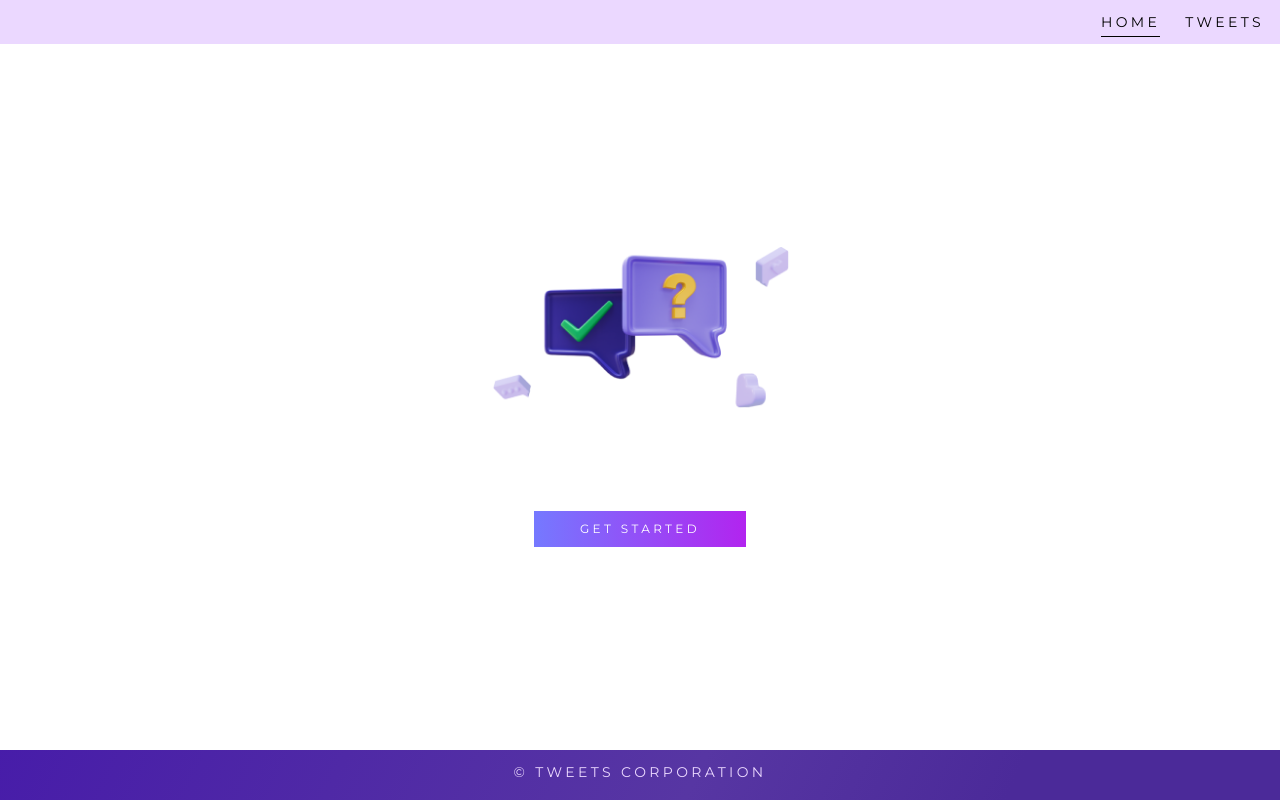
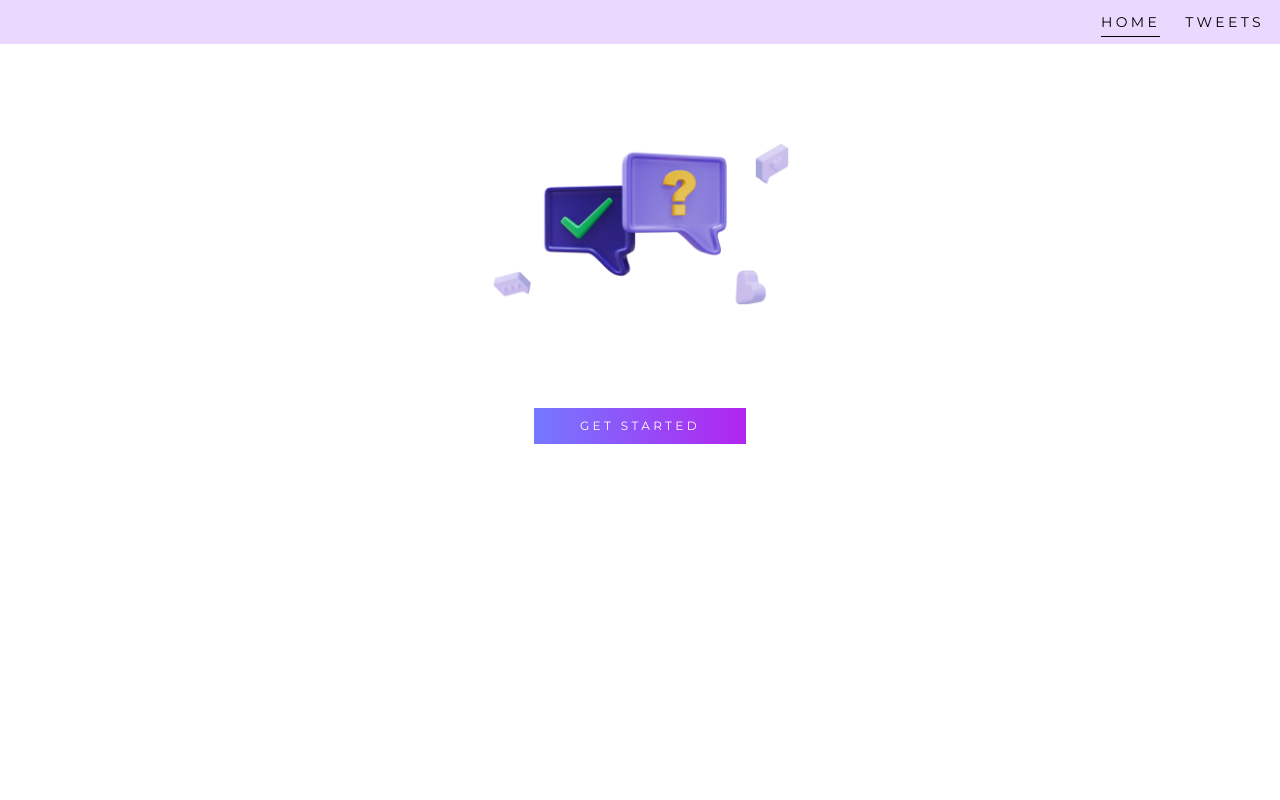
Before and after one commit to Ry6ens/task_GOIT, a React (Create React App) app: page / in a window 1280 px wide. Built offline with nearby package versions, Linux system fonts and the light colour scheme.

Commit message:
update app

```diff
--- a/package.json
+++ b/package.json
@@ -11,6 +11,7 @@
     "@types/node": "^16.18.23",
     "@types/react": "^18.0.35",
     "@types/react-dom": "^18.0.11",
+    "@types/styled-components": "^5.1.26",
     "axios": "^1.3.5",
     "react": "^18.2.0",
     "react-dom": "^18.2.0",
--- a/src/App.tsx
+++ b/src/App.tsx
@@ -1,17 +1,27 @@
 import React from "react";
+import styled from "styled-components";
+import { device } from "@/styles/Media.variables";
 
 import Header from "./components/layout/Header/Header";
 import Footer from "./components/layout/Footer/Footer";
 import UserRoutes from "./components/routes/UserRoutes";
 
+const Main = styled.main`
+  margin: 0 auto;
+
+  @media ${device.desktop} {
+    width: 1440px;
+  }
+`;
+
 export default function App() {
   return (
     <>
       <Header />
-      <main>
+      <Main>
         <UserRoutes />
-      </main>
-      <Footer />
+      </Main>
+      {/* <Footer /> */}
     </>
   );
 }
--- a/src/components/PostItem/PostItem.styled.js
+++ b/src/components/PostItem/PostItem.styled.js
@@ -4,7 +4,7 @@ import { device } from "@/styles/Media.variables";
 export const ListItem = styled.li`
   position: relative;
 
-  width: 320px;
+  width: 280px;
   height: 460px;
 
   display: flex;
@@ -21,6 +21,10 @@ export const ListItem = styled.li`
   border-radius: 20px;
 
   @media ${device.tablet} {
+    width: 340px;
+  }
+
+  @media ${device.desktop} {
     width: 380px;
   }
 `;
@@ -34,29 +38,33 @@ export const OverlayLogo = styled.div`
 export const Image = styled.img`
   margin-top: 28px;
 
-  width: 308px;
+  width: 260px;
   height: 168px;
+
+  @media ${device.tablet} {
+    width: 320px;
+  }
+
+  @media ${device.desktop} {
+    width: 380px;
+  }
 `;
 
 export const Line = styled.div`
   margin-top: 18px;
 
-  width: 320px;
+  width: 100%;
   height: 8px;
 
   background: #ebd8ff;
   box-shadow: 0px 3.43693px 3.43693px rgba(0, 0, 0, 0.06),
     inset 0px -1.71846px 3.43693px #ae7be3, inset 0px 3.43693px 2.5777px #fbf8ff;
-
-  @media ${device.tablet} {
-    width: 380px;
-  }
 `;
 
 export const OverlayIMG = styled.div`
   position: absolute;
   top: 178px;
-  left: 120px;
+  left: 110px;
 
   width: 80px;
   height: 80px;
@@ -73,6 +81,10 @@ export const OverlayIMG = styled.div`
   border-radius: 50%;
 
   @media ${device.tablet} {
+    left: 130px;
+  }
+
+  @media ${device.desktop} {
     left: 150px;
   }
 `;
@@ -88,20 +100,28 @@ export const TextTweets = styled.p`
   margin-top: 68px;
 
   font-family: var(--font-MontserratMedium);
-  font-size: 20px;
+  font-size: 18px;
   line-height: 24px;
 
   color: #ebd8ff;
+
+  @media ${device.tablet} {
+    font-size: 20px;
+  }
 `;
 
 export const TextFollowers = styled.p`
   margin-top: 18px;
 
   font-family: var(--font-MontserratMedium);
-  font-size: 20px;
+  font-size: 18px;
   line-height: 24px;
 
   color: #ebd8ff;
+
+  @media ${device.tablet} {
+    font-size: 20px;
+  }
 `;
 
 export const Button = styled.button`
--- a/src/components/PostsList/PostsList.styled.js
+++ b/src/components/PostsList/PostsList.styled.js
@@ -4,13 +4,24 @@ import { device } from "@/styles/Media.variables";
 export const List = styled.ul`
   margin: 50px 0px;
 
-  display: flex;
-  flex-wrap: wrap;
-  justify-content: center;
+  display: grid;
+  justify-items: center;
   gap: 24px;
 
+  @media ${device.tablet} {
+    grid-template-columns: 1fr 1fr;
+    gap: 48px;
+  }
+
   @media ${device.desktop} {
-    justify-content: space-between;
+    grid-template-columns: 1fr 1fr 1fr;
     gap: 48px;
   }
 `;
+
+export const TextNotFound = styled.p`
+  margin: 0 auto;
+
+  font-family: var(--font-MontserratSemiBold);
+  font-size: 18px;
+`;
--- a/src/components/PostsList/PostsList.tsx
+++ b/src/components/PostsList/PostsList.tsx
@@ -2,7 +2,7 @@ import React from "react";
 
 import PostItem from "../PostItem/PostItem";
 
-import { List } from "./PostsList.styled";
+import { List, TextNotFound } from "./PostsList.styled";
 
 interface IPost {
   id: string;
@@ -28,5 +28,13 @@ export default function PostsList({ posts, btnFollow, subscribeUser }: Props) {
     />
   ));
 
-  return <List>{posts.length ? elements : <>Post not found!</>}</List>;
+  return (
+    <>
+      {posts.length ? (
+        <List>{elements}</List>
+      ) : (
+        <TextNotFound>Posts not found!</TextNotFound>
+      )}
+    </>
+  );
 }
--- a/src/pages/Home/Home.styled.js
+++ b/src/pages/Home/Home.styled.js
@@ -15,7 +15,7 @@ export const Container = styled.section`
 `;
 
 export const Image = styled.img`
-  margin: 0 auto;
+  margin: 100px auto 0px;
 
   width: 200px;
 
--- a/src/pages/Tweets/Tweets.styled.js
+++ b/src/pages/Tweets/Tweets.styled.js
@@ -2,7 +2,6 @@ import styled from "styled-components";
 import { device } from "@/styles/Media.variables";
 
 export const Container = styled.section`
-  margin: 0 auto;
   padding: 0px 16px;
 
   display: flex;
--- a/src/styles/globals.css
+++ b/src/styles/globals.css
@@ -29,10 +29,3 @@ body {
   letter-spacing: 0.24em;
   text-transform: uppercase;
 }
-
-#root {
-  display: flex;
-  min-height: 100vh;
-  flex-direction: column;
-  justify-content: space-between;
-}
```
Also changed, not shown: 1 other file (tests, documents, lock files or other folders).
